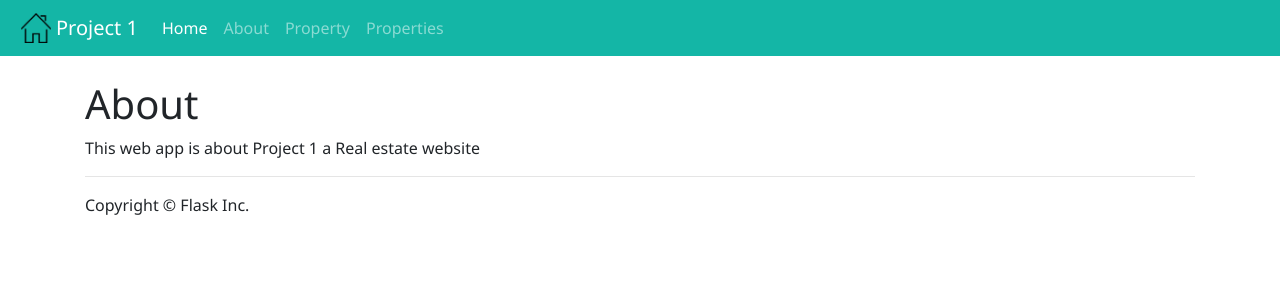
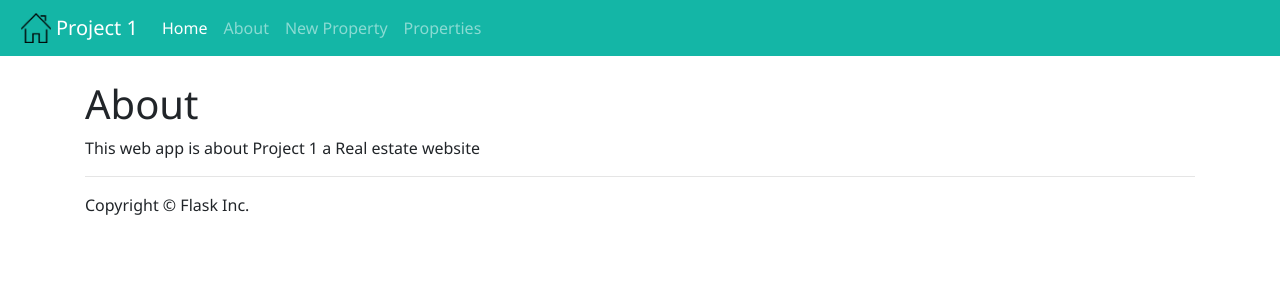
Before and after one commit to JaviCamp-V/info3180-project1, a Flask app: page /about/ in a window 1280 px wide. Shown: the top 300 px of the page. Run offline with Flask 2, Linux system fonts and the light colour scheme; some libraries are stand-ins or nearby versions.

Commit message:
Procfile

```diff
--- a/app/templates/header.html
+++ b/app/templates/header.html
@@ -13,7 +13,7 @@
         <a class="nav-link" href="{{ url_for('about') }}">About</a>
       </li>
       <li class="nav-item">
-        <a class="nav-link" href="{{ url_for('property_') }}"> Property</a>
+        <a class="nav-link" href="{{ url_for('property_') }}">New Property</a>
       </li>
 
       <li class="nav-item">
```
Also changed, not shown: 1 other file.
